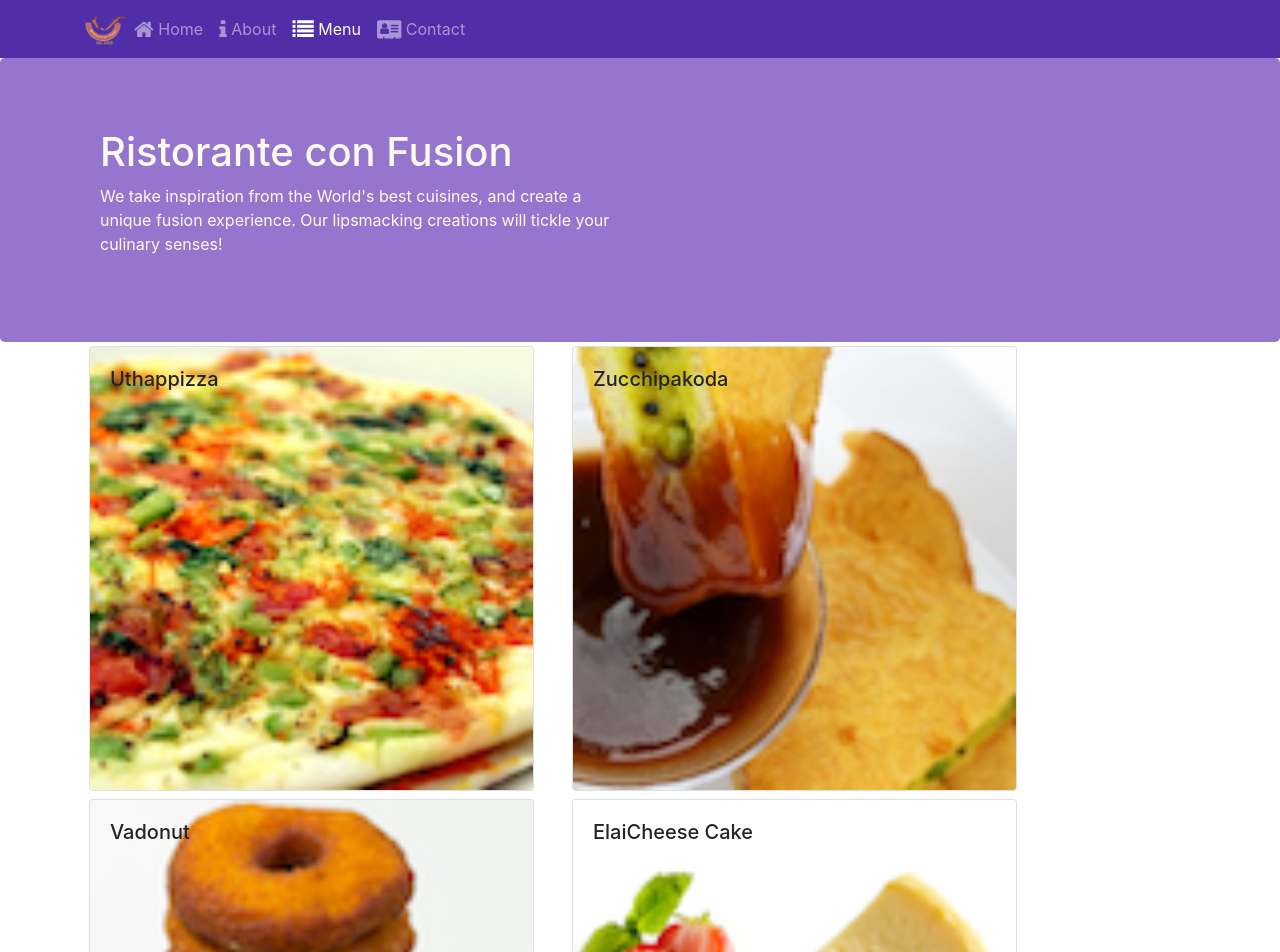
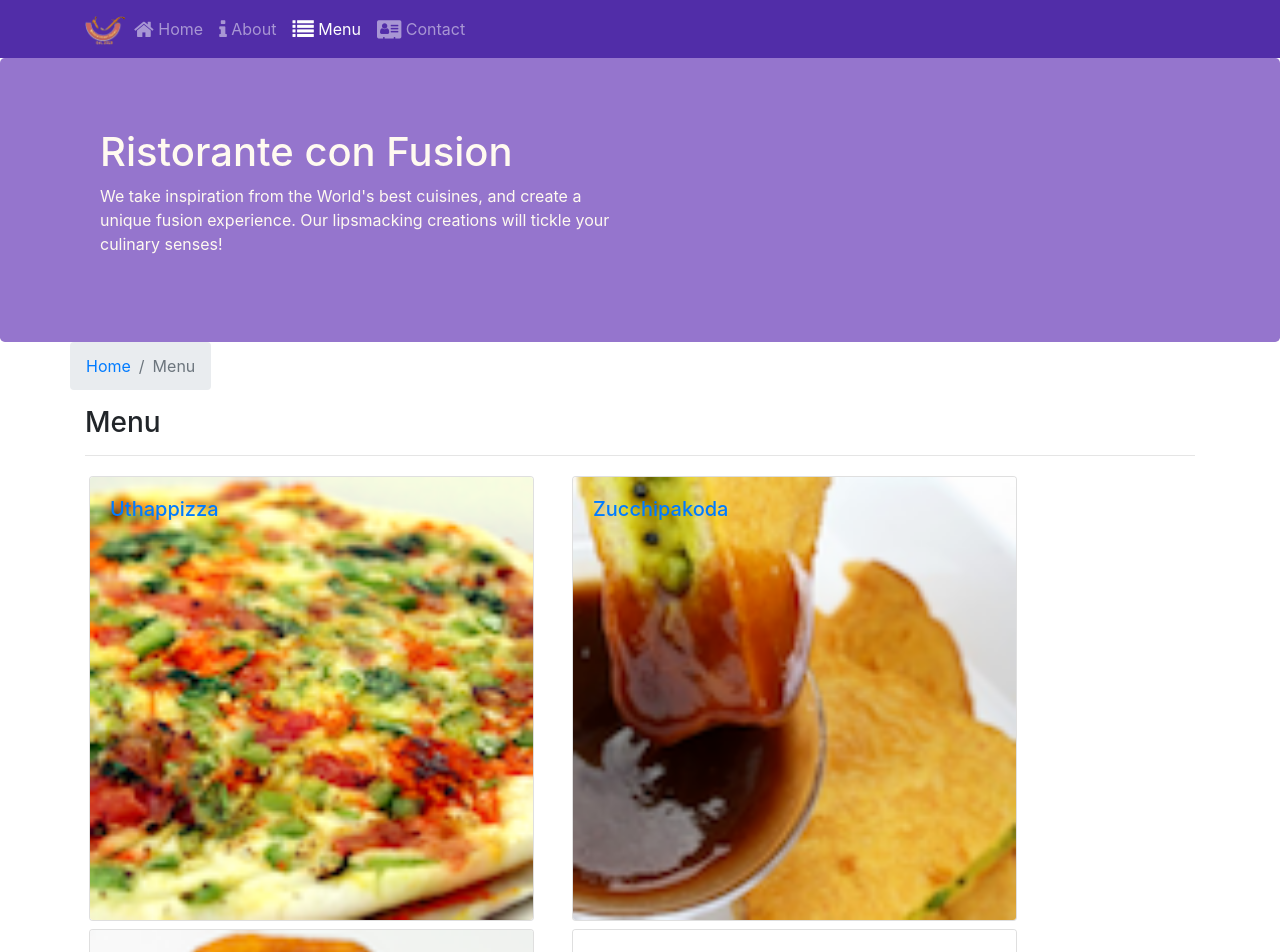
Before and after one commit to n1ceh4cker/confusion-react, a React (Create React App) app: page /menu in a window 1280 px wide. Shown: the top 952 px of the page. Built offline with nearby package versions, Linux system fonts and the light colour scheme.

Commit message:
Single Page Applications Part 2

```diff
--- a/src/components/ContactComponent.js
+++ b/src/components/ContactComponent.js
@@ -1,8 +1,20 @@
 import React from 'react'
+import { Breadcrumb, BreadcrumbItem } from 'reactstrap'
+import { Link } from 'react-router-dom'
 
 function Contact(props) {
     return (
         <div className="container">
+            <div className="row">
+                    <Breadcrumb>
+                        <BreadcrumbItem><Link to="/home" >Home</Link></BreadcrumbItem>
+                        <BreadcrumbItem active>Contact Us</BreadcrumbItem>
+                    </Breadcrumb>
+                    <div className="col-12">
+                        <h3>Conatact Us</h3>
+                        <hr />
+                    </div>
+                </div>
             <div className="row row-content">
                 <div className="col-12">
                     <h3>Location Information</h3>
--- a/src/components/DishDetailComponent.js
+++ b/src/components/DishDetailComponent.js
@@ -1,9 +1,9 @@
 import React from 'react'
-import { Card, CardImg, CardTitle, CardBody, CardText } from 'reactstrap'
+import { Card, CardImg, CardTitle, CardBody, CardText, Breadcrumb, BreadcrumbItem } from 'reactstrap'
+import { Link } from 'react-router-dom'
 
 const RenderDish = ({ dish })=>{
         return(
-            <div className="col-12 col-md-5 m-1">
             <Card key={dish.id}>
                 <CardImg src={dish.image} alt={dish.name} />
                 <CardBody>
@@ -11,42 +11,51 @@
                     <CardText>{dish.description}</CardText>
                 </CardBody>
             </Card>
-            </div>
         )
 }
 
 const RenderComments = ({ comments }) =>{
         return(
-            <div className="col-12 col-md-5 m-1">
-                <h5 className="pb-2">Comments</h5>
             <ul className="list-unstyled">
             {
                 comments.map(comment =>{
                     return(
                     <li key={comment.id}>
-                            <div className="pb-2">
+                        <div className="pb-3">
                             {comment.comment}
                         </div>
-                            <div className="pb-2">
+                        <div className="pb-3">
                             -- {comment.author}, {new Intl.DateTimeFormat('en-us', {year: 'numeric', month: 'short', day:'2-digit'}).format(new Date(Date.parse(comment.date)))}
                         </div>
                     </li>)
                 })
             }
             </ul>
-            </div>
         )
     }
-const DishDetail = ({ dish }) =>{
+const DishDetail = ({ dish, comments }) =>{
         return (
-            dish!=null?
-            (<div className="container">
+            <div className="container">
                 <div className="row">
+                    <Breadcrumb>
+                        <BreadcrumbItem><Link to="/menu" >Menu</Link></BreadcrumbItem>
+                        <BreadcrumbItem active>{dish.name}</BreadcrumbItem>
+                    </Breadcrumb>
+                    <div className="col-12">
+                        <h3>{dish.name}</h3>
+                        <hr />
+                    </div>
+                </div>
+                <div className="row">
+                    <div className="col-12 col-md-5 m-1">
                         <RenderDish dish={dish} />
-                    <RenderComments comments={dish.comments} />
                     </div>
-            </div>):
-            (<div></div>)
+                    <div className="col-12 col-md-5 m-1">
+                        <h5 className="pb-3">Comments</h5>
+                        <RenderComments comments={comments} />
+                    </div>
+                </div>
+            </div>
         )
 }
 
--- a/src/components/MainComponent.js
+++ b/src/components/MainComponent.js
@@ -28,12 +28,19 @@
             />
             )
         }
+        const DishWithId = ({match}) =>{
+            return(
+                <DishDetail dish={this.state.dishes.filter(dish => dish.id===parseInt(match.params.dishId, 10))[0]}
+                    comments={this.state.comments.filter(comment => comment.dishId===parseInt(match.params.dishId, 10))} />
+            )
+        }
         return (
             <div>
                 <Header />
                 <Switch>
                     <Route path="/home" component={HomePage} />
                     <Route exact path="/menu" component={() => <Menu dishes={this.state.dishes} /> } />
+                    <Route path="/menu/:dishId" component={DishWithId} />
                     <Route exact path="/contactus" component={Contact} />
                     <Redirect to="/home" />
                 </Switch>
--- a/src/components/MenuComponent.js
+++ b/src/components/MenuComponent.js
@@ -1,13 +1,16 @@
 import React from 'react'
-import { Card, CardImg, CardImgOverlay, CardTitle } from 'reactstrap'
+import { Card, CardImg, CardImgOverlay, CardTitle, Breadcrumb, BreadcrumbItem } from 'reactstrap'
+import { Link } from 'react-router-dom'
 
 const RenderMenuItem = ({ dish }) =>{
     return(
         <Card key={dish.id}>
-            <CardImg width="100%" src={dish.image} alt={dish.name} />
-            <CardImgOverlay>
-                <CardTitle>{dish.name}</CardTitle>
-            </CardImgOverlay>
+            <Link to={`/menu/${dish.id}`} >
+                <CardImg width="100%" src={dish.image} alt={dish.name} />
+                <CardImgOverlay>
+                    <CardTitle>{dish.name}</CardTitle>
+                </CardImgOverlay>
+            </Link>
         </Card>
     )
 }
@@ -22,6 +25,16 @@
         return (
             <div className="container">
                 <div className="row">
+                    <Breadcrumb>
+                        <BreadcrumbItem><Link to="/home" >Home</Link></BreadcrumbItem>
+                        <BreadcrumbItem active>Menu</BreadcrumbItem>
+                    </Breadcrumb>
+                    <div className="col-12">
+                        <h3>Menu</h3>
+                        <hr />
+                    </div>
+                </div>
+                <div className="row">
                     {menu}
                 </div>
             </div>
```
Lines whose indentation alone changed are shown as unchanged.
